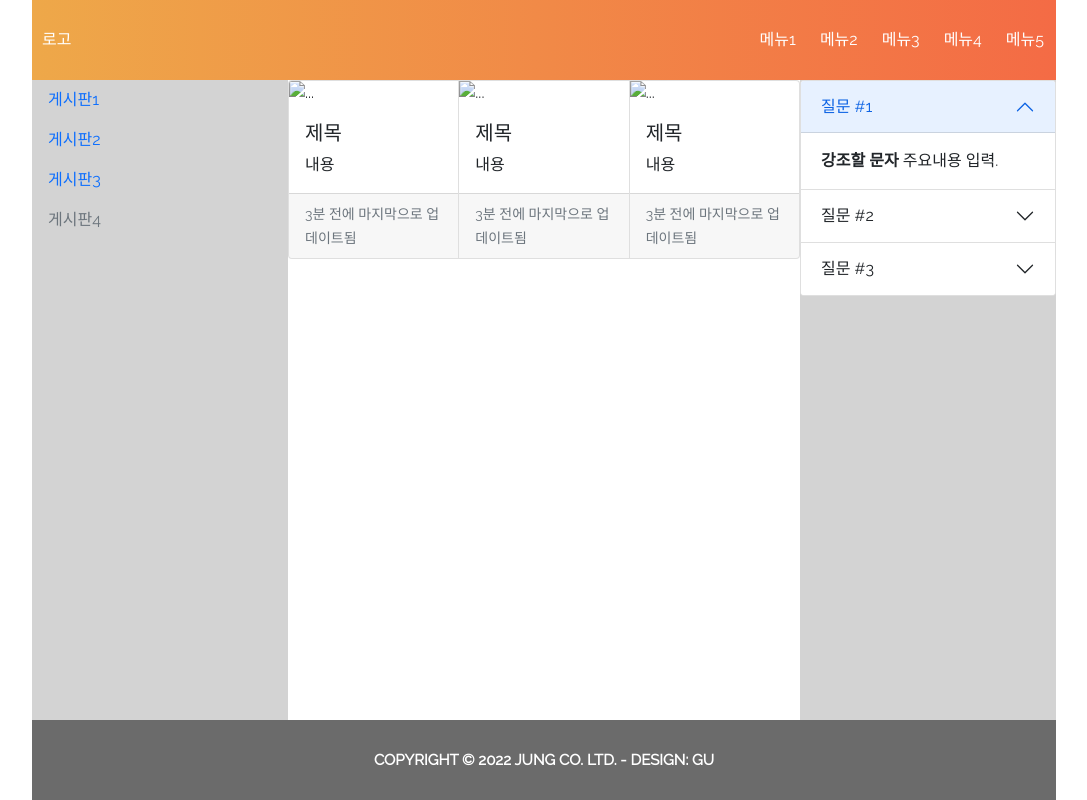
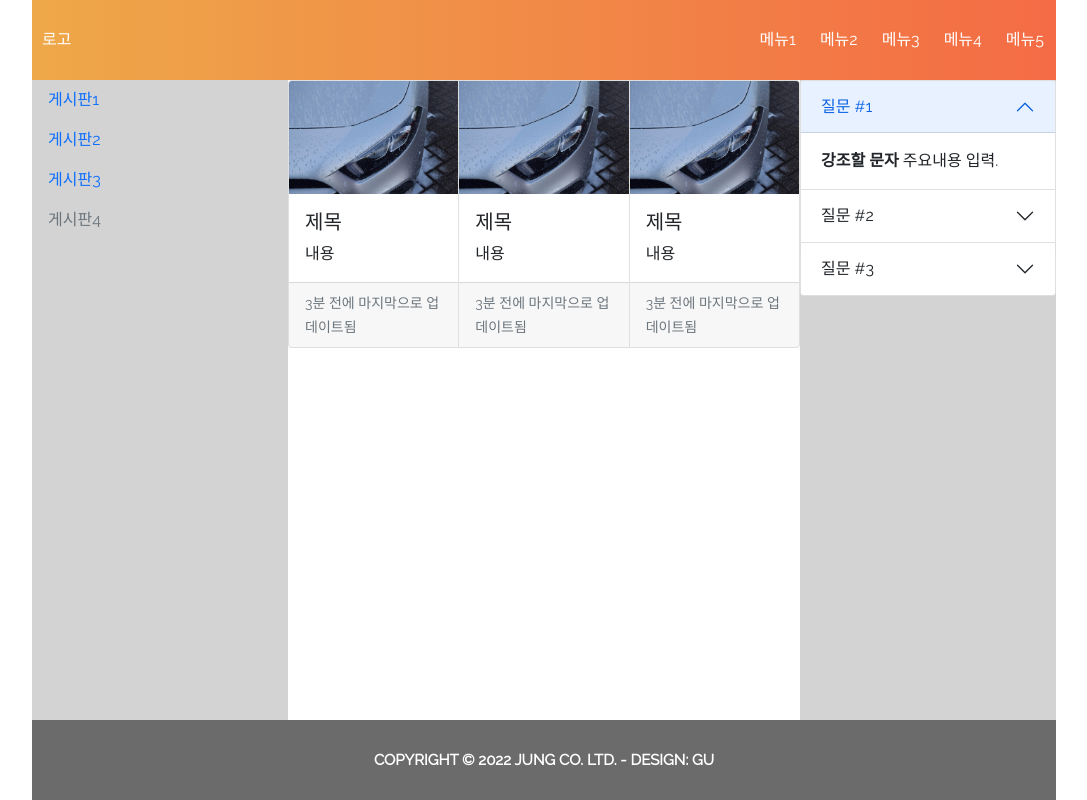
Before and after one commit to DUDURIM/layout0, a plain HTML site: page index3.html in a window 1280 px wide. Shown: the whole page, without its empty margins (96-1183 px from the left). Drawn offline with nearby package versions, Linux system fonts and the light colour scheme.

Commit message:
이미지 추가

```diff
--- a/index3.html
+++ b/index3.html
@@ -53,7 +53,7 @@
                      <!-- 센터 카드그룹 시작 -->
                     <div class="card-group">
                         <div class="card">
-                          <img src="..." class="card-img-top" alt="...">
+                          <img src="./carwash_img8.jpg" class="card-img-top" alt="...">
                           <div class="card-body">
                             <h5 class="card-title">제목</h5>
                             <p class="card-text">내용</p>
@@ -63,7 +63,7 @@
                           </div>
                         </div>
                         <div class="card">
-                          <img src="..." class="card-img-top" alt="...">
+                          <img src="./carwash_img8.jpg" class="card-img-top" alt="...">
                           <div class="card-body">
                             <h5 class="card-title">제목</h5>
                             <p class="card-text">내용</p>
@@ -73,7 +73,7 @@
                           </div>
                         </div>
                         <div class="card">
-                          <img src="..." class="card-img-top" alt="...">
+                          <img src="./carwash_img8.jpg" class="card-img-top" alt="...">
                           <div class="card-body">
                             <h5 class="card-title">제목</h5>
                             <p class="card-text">내용</p>
```
Also changed, not shown: carwash_img8.jpg (added).
